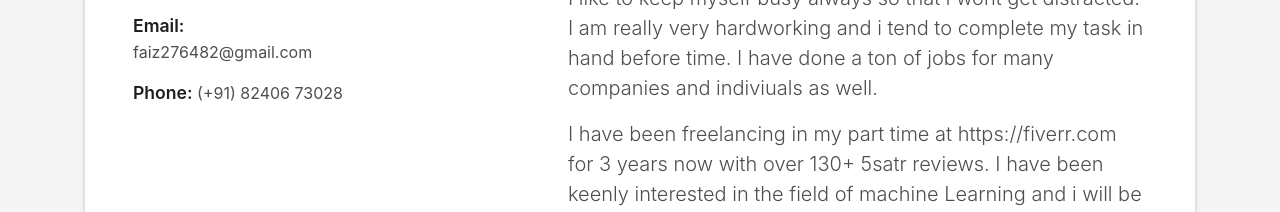
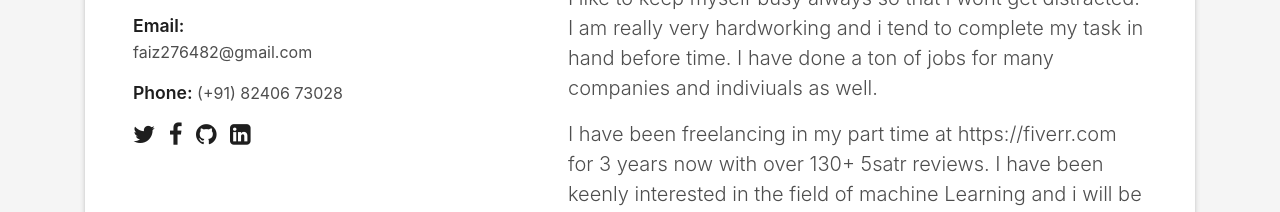
Before and after one commit to faiz276482/faiz276482.github.io, a plain HTML site: page index.html in a window 1280 px wide. Shown: the part 1257-1469 px from the top of the page. Drawn offline with Linux system fonts and the light colour scheme; files whose address does not match are found by name.

Commit message:
favicon and linksadded

```diff
--- a/index.html
+++ b/index.html
@@ -105,6 +105,12 @@
 						  <p><span class="title-s">Profile: </span> <span><a href="https://fiverr.com/faiz276482" target="_blank">fiverr.com/faiz276482</a></span></p>
 						  <p><span class="title-s">Email: </span> <span>faiz276482@gmail.com</span></p>
 						  <p><span class="title-s">Phone: </span> <span>(+91) 82406 73028</span></p>
+						  <p>	<span class="title-s"><a href="https://twitter.com/alamfaiz71" target="_blank"><i class="fa fa-twitter" style="font-size:24px"></i></a></span>&nbsp;&nbsp;
+								<span class="title-s"><a href="https://www.facebook.com/faiz.alam.98622" target="_blank"><i class="fa fa-facebook" style="font-size:24px"></i></a></span>&nbsp;&nbsp;
+								<span class="title-s"><a href="https://github.com/faiz276482" target="_blank"><i class="fa fa-github" style="font-size:24px"></i></a></span>&nbsp;&nbsp;
+								<span class="title-s"><a href="https://www.linkedin.com/in/faiz-alam-1934bb180/" target="_blank"><i class="fa fa-linkedin-square" style="font-size:24px"></i></a></span>&nbsp;&nbsp;
+
+						  </p>
 						</div>
                   </div>
 				</div>
```
